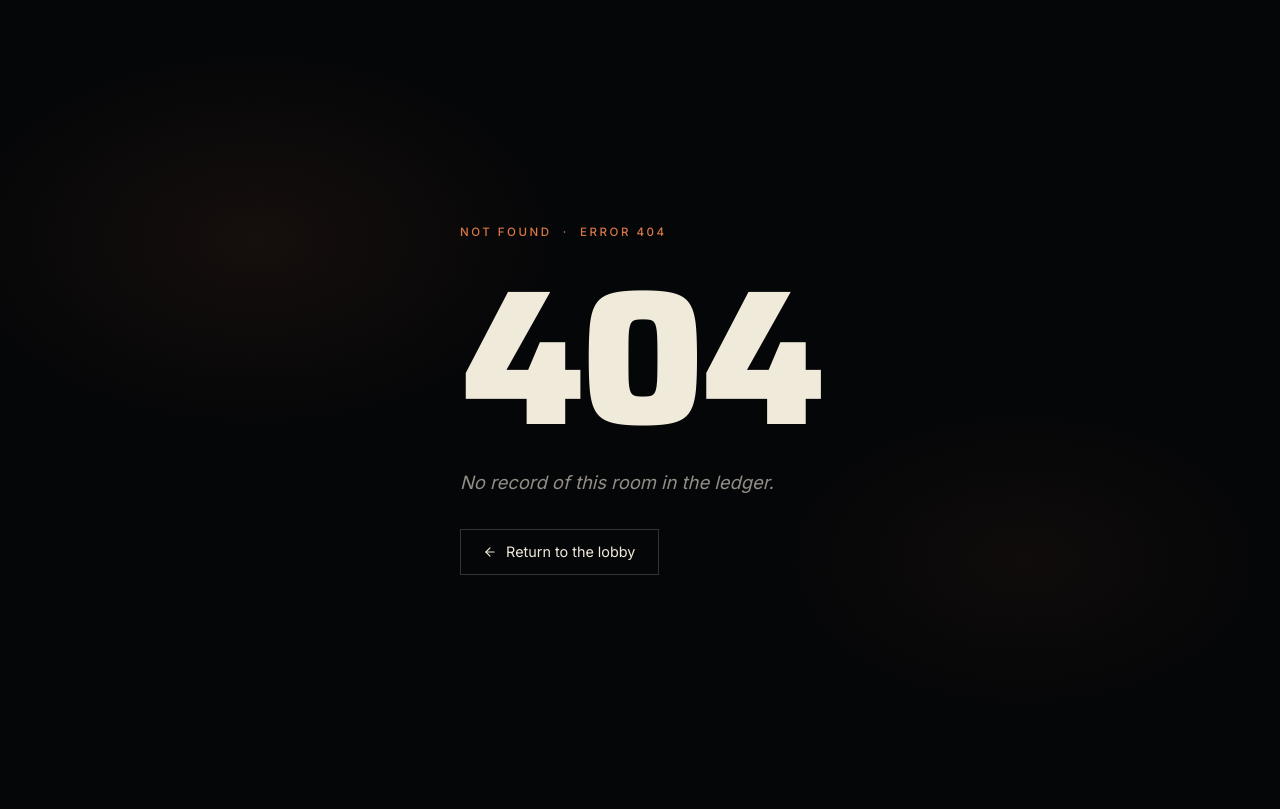
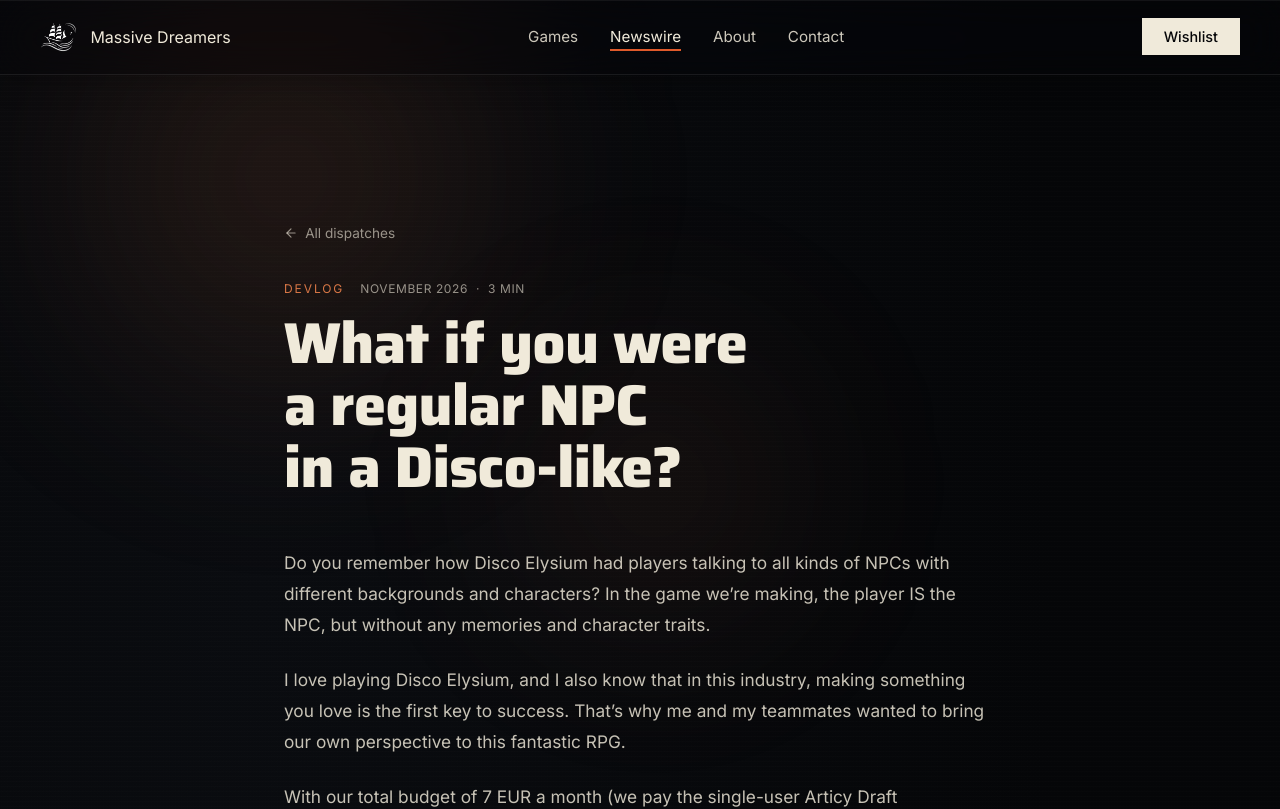
Before and after one commit to Massive-Dreamers/web-app, a React (Vite) app: page /news/regular-npc-in-a-disco-like in a window 1280 px wide. Before the commit this address had no page. Shown: the top 809 px of the page. Built offline with nearby package versions, Linux system fonts and the light colour scheme.

Commit message:
New blog added

```diff
--- a/src/App.tsx
+++ b/src/App.tsx
@@ -4,6 +4,7 @@ import StudioHome from './pages/StudioHome';
 import Games from './pages/Games';
 import About from './pages/About';
 import News from './pages/News';
+import NewsArticle from './pages/NewsArticle';
 import Contact from './pages/Contact';
 import Links from './pages/Links';
 import GamePage from './pages/GamePage';
@@ -45,6 +46,7 @@ function App() {
           <Route path="/games" element={<Games />} />
           <Route path="/about" element={<About />} />
           <Route path="/news" element={<News />} />
+          <Route path="/news/:id" element={<NewsArticle />} />
           <Route path="/contact" element={<Contact />} />
           <Route path="/mind-your-stay" element={<GamePage />} />
           <Route path="/links" element={<Links />} />
--- a/src/data/dispatches.ts
+++ b/src/data/dispatches.ts
@@ -1,10 +1,14 @@
 import roomsImg from '../assets/rooms.png';
-import dialogCardImg from '../assets/dialog_card.png';
-import buildingsImg from '../assets/buildings.png';
-import lobbyImg from '../assets/lobby.png';
 
 export type NewsCategory = 'announcement' | 'devlog' | 'design';
 export type NewsCategoryLabel = 'Announcement' | 'Devlog' | 'Design Diary';
+
+// One piece of an article body, rendered in order on the article page.
+export type DispatchBlock =
+  | { type: 'p'; text: string }
+  | { type: 'h2'; text: string }
+  | { type: 'image'; src: string; alt: string; caption?: string }
+  | { type: 'list'; items: string[] };
 
 export interface Dispatch {
   id: string;
@@ -17,56 +21,85 @@ export interface Dispatch {
   image: string;
   featured?: boolean;
   href: string;
+  author?: string;
+  body: DispatchBlock[];
 }
 
 export const dispatches: Dispatch[] = [
   {
-    id: 'reveal',
-    title: 'Massive Dreamers reveals Mind Your Stay for PC',
-    category: 'Announcement',
-    categoryKey: 'announcement',
-    date: 'August 2026',
+    id: 'regular-npc-in-a-disco-like',
+    title: 'What if you were a regular NPC in a Disco-like?',
+    category: 'Devlog',
+    categoryKey: 'devlog',
+    date: 'November 2026',
     readTime: '3 min',
     excerpt:
-      'Our debut narrative RPG and point-and-click adventure, set inside a hotel caught between espionage, history, and a mounting civil revolution.',
+      'In Mind Your Stay, the player IS the NPC: a receptionist with no memories and no character traits, deciding who gets to spend the night at Safe Haven.',
     image: roomsImg,
     featured: true,
-    href: '/news',
+    href: '/news/regular-npc-in-a-disco-like',
+    author: 'Niyazi from Massive Dreamers team',
+    body: [
+      {
+        type: 'p',
+        text: 'Do you remember how Disco Elysium had players talking to all kinds of NPCs with different backgrounds and characters? In the game we’re making, the player IS the NPC, but without any memories and character traits.',
       },
       {
-    id: 'dialogue',
-    title: 'The architecture of branching dialogue in Mind Your Stay',
-    category: 'Devlog',
-    categoryKey: 'devlog',
-    date: 'September 2026',
-    readTime: '4 min',
-    excerpt:
-      'How we built dialogue trees that remember every choice, hesitate under pressure, and reflect the player’s moral alignment across the Safe Haven crisis.',
-    image: dialogCardImg,
-    href: '/news',
+        type: 'p',
+        text: 'I love playing Disco Elysium, and I also know that in this industry, making something you love is the first key to success. That’s why me and my teammates wanted to bring our own perspective to this fantastic RPG.',
       },
       {
-    id: 'noir',
-    title: 'Designing Safe Haven: pixel art, noir lighting, spatial mood',
-    category: 'Design Diary',
-    categoryKey: 'design',
-    date: 'July 2026',
-    readTime: '5 min',
-    excerpt:
-      'A close read of the artistic process behind 2D environments that feel tangible, historically grounded, and layered with environmental storytelling.',
-    image: buildingsImg,
-    href: '/news',
+        type: 'p',
+        text: 'With our total budget of 7 EUR a month (we pay the single-user Articy Draft subscription with it), an isometric 3D game with free movement is out of the question.',
       },
       {
-    id: 'audio',
-    title: 'Scoring tension: the philosophy of dynamic audio and silence',
-    category: 'Devlog',
-    categoryKey: 'devlog',
-    date: 'June 2026',
-    readTime: '4 min',
-    excerpt:
-      'Why silence and acoustic weight matter as much as melody when building suspense across long corridors and clandestine guest interviews.',
-    image: lobbyImg,
-    href: '/news',
+        type: 'image',
+        src: roomsImg,
+        alt: 'Hand-drawn isometric prototype of the Safe Haven hotel rooms',
+        caption: 'Prototype: the Safe Haven hotel, hand drawn in an isometric 2D style.',
+      },
+      {
+        type: 'p',
+        text: 'That’s why we decided to get the isometric look in 2D (our artist still hates me for this decision). Everything in the game will be hand drawn, including the light, shadows and animations of characters.',
+      },
+      { type: 'h2', text: 'TL;DR' },
+      {
+        type: 'p',
+        text: 'Mind Your Stay is a hotel management Disco-like where you play as the receptionist of this hotel called Safe Haven. You can’t move, can’t travel around the map for quests. You just sit there, and do your job. Kind of like Papers, Please.',
+      },
+      { type: 'h2', text: 'More about the game' },
+      {
+        type: 'p',
+        text: 'You’re stationed in the reception desk, and the characters will approach you for rooms. The game introduces all kinds of interesting characters with different motivations, stories and goals.',
+      },
+      {
+        type: 'p',
+        text: 'As the receptionist, you decide who gets to spend the night in the hotel. As the player, you meet with these characters, learn their goals, and decide if you want to help them or not.',
+      },
+      {
+        type: 'p',
+        text: 'Oh…and of course, you also have skills that help you during the dialogues. There are three main skills: I won’t give you their names yet, but they help the player a) Lie, b) Know the world or c) See through the disguise of the guests. Based on the skill’s level, they will interact with you during dialogue to help you get out of problematic situations.',
+      },
+      { type: 'h2', text: 'Let’s talk' },
+      {
+        type: 'p',
+        text: 'I’d like everyone to treat this post as a dialogue platform between us. Tell us:',
+      },
+      {
+        type: 'list',
+        items: [
+          'Why you loved Disco Elysium;',
+          'What new mechanics, or types of characters you’d love to see in such a game.',
+        ],
+      },
+      {
+        type: 'p',
+        text: 'We’ll be more than pleased to take all of these ideas into consideration.',
+      },
+      {
+        type: 'p',
+        text: 'And, one last thing…you can wishlist Mind Your Stay right now, and follow the page for more updates.',
+      },
+    ],
   },
 ];
--- a/src/pages/News.tsx
+++ b/src/pages/News.tsx
@@ -1,5 +1,6 @@
 import { useMemo, useState } from 'react';
 import { motion } from 'framer-motion';
+import { Link } from 'react-router-dom';
 import { ArrowUpRight } from 'lucide-react';
 import StudioHeader from '../components/StudioHeader';
 import Footer from '../components/Footer';
@@ -80,7 +81,7 @@ export default function News() {
                   ease: easeOut,
                 }}
               >
-                <a href="#" className="news-card-inner" onClick={(e) => e.preventDefault()}>
+                <Link to={article.href} className="news-card-inner">
                   <div className="news-card-media">
                     <img
                       src={article.image}
@@ -106,7 +107,7 @@ export default function News() {
                       Read <ArrowUpRight size={14} />
                     </span>
                   </div>
-                </a>
+                </Link>
               </motion.article>
             ))}
           </div>
--- /dev/null
+++ b/src/pages/NewsArticle.tsx
@@ -0,0 +1,102 @@
+import { Link, useParams } from 'react-router-dom';
+import { motion } from 'framer-motion';
+import { ArrowLeft, ArrowUpRight } from 'lucide-react';
+import StudioHeader from '../components/StudioHeader';
+import Footer from '../components/Footer';
+import AbstractField from '../components/AbstractField';
+import NotFound from '../components/NotFound';
+import { dispatches, type DispatchBlock } from '../data/dispatches';
+import { STEAM_URL } from '../data/games';
+import '../styles/StudioHome.css';
+import '../styles/News.css';
+
+const easeOut = [0.16, 1, 0.3, 1] as const;
+
+function Block({ block }: { block: DispatchBlock }) {
+  switch (block.type) {
+    case 'p':
+      return <p>{block.text}</p>;
+    case 'h2':
+      return <h2>{block.text}</h2>;
+    case 'list':
+      return (
+        <ul>
+          {block.items.map((item) => (
+            <li key={item}>{item}</li>
+          ))}
+        </ul>
+      );
+    case 'image':
+      return (
+        <figure className="article-figure">
+          <img src={block.src} alt={block.alt} loading="lazy" />
+          {block.caption && <figcaption>{block.caption}</figcaption>}
+        </figure>
+      );
+  }
+}
+
+export default function NewsArticle() {
+  const { id } = useParams();
+  const article = dispatches.find((d) => d.id === id);
+
+  if (!article) return <NotFound />;
+
+  return (
+    <div className="news-page">
+      <StudioHeader />
+
+      <div className="news-content-wrap">
+        <div className="news-bg" aria-hidden>
+          <AbstractField />
+        </div>
+
+        <motion.main
+          className="studio-container article-main"
+          initial={{ opacity: 0, y: 20 }}
+          animate={{ opacity: 1, y: 0 }}
+          transition={{ duration: 0.85, ease: easeOut }}
+        >
+          <Link to="/news" className="article-back">
+            <ArrowLeft size={14} /> All dispatches
+          </Link>
+
+          <header className="article-header">
+            <div className="news-card-meta">
+              <span className="article-tag">{article.category}</span>
+              <span>{article.date}</span>
+              <span aria-hidden>&middot;</span>
+              <span>{article.readTime}</span>
+            </div>
+            <h1 className="article-title">{article.title}</h1>
+          </header>
+
+          <article className="article-body">
+            {article.body.map((block, i) => (
+              <Block key={i} block={block} />
+            ))}
+
+            {article.author && (
+              <p className="article-signoff">
+                Cheers,
+                <br />
+                {article.author}
+              </p>
+            )}
+          </article>
+
+          <a
+            href={STEAM_URL}
+            target="_blank"
+            rel="noopener noreferrer"
+            className="article-cta"
+          >
+            Wishlist Mind Your Stay on Steam <ArrowUpRight size={16} />
+          </a>
+        </motion.main>
+      </div>
+
+      <Footer />
+    </div>
+  );
+}
--- a/src/styles/News.css
+++ b/src/styles/News.css
@@ -249,3 +249,123 @@
     gap: 1.5rem;
   }
 }
+
+/* ==========================================================================
+   ARTICLE PAGE
+   ========================================================================== */
+
+.article-main {
+  position: relative;
+  z-index: 1;
+  max-width: 760px;
+}
+
+.article-back {
+  display: inline-flex;
+  align-items: center;
+  gap: 0.45rem;
+  margin-bottom: 2.5rem;
+  font-size: 0.85rem;
+  color: var(--text-dim);
+  transition: color 0.25s ease, gap 0.3s ease;
+}
+
+.article-back:hover {
+  color: var(--accent-orange);
+  gap: 0.65rem;
+}
+
+.article-header {
+  margin-bottom: 3rem;
+}
+
+.article-tag {
+  color: var(--accent-orange);
+  letter-spacing: 0.16em;
+  margin-right: 0.5rem;
+}
+
+.article-title {
+  margin-top: 1rem;
+  font-family: 'Saira', sans-serif;
+  font-size: clamp(2.2rem, 5vw, 3.6rem);
+  font-weight: 800;
+  line-height: 1.08;
+  letter-spacing: -0.01em;
+  color: var(--text-main);
+  text-wrap: balance;
+}
+
+.article-body {
+  font-family: 'Inter', sans-serif;
+  font-size: 1.08rem;
+  line-height: 1.8;
+  color: rgba(240, 234, 218, 0.82);
+}
+
+.article-body p,
+.article-body ul {
+  margin: 0 0 1.5rem;
+}
+
+.article-body h2 {
+  margin: 3rem 0 1rem;
+  font-family: 'Saira', sans-serif;
+  font-size: clamp(1.4rem, 2.4vw, 1.8rem);
+  font-weight: 700;
+  line-height: 1.2;
+  color: var(--text-main);
+}
+
+.article-body ul {
+  padding-left: 1.4rem;
+}
+
+.article-body li {
+  margin-bottom: 0.5rem;
+}
+
+.article-body li::marker {
+  color: var(--accent-orange);
+}
+
+.article-figure {
+  margin: 2.5rem 0;
+}
+
+.article-figure img {
+  display: block;
+  width: 100%;
+  height: auto;
+  border: 1px solid rgba(240, 234, 218, 0.08);
+}
+
+.article-figure figcaption {
+  margin-top: 0.75rem;
+  font-size: 0.85rem;
+  color: var(--text-dim);
+}
+
+.article-signoff {
+  margin-top: 2.5rem;
+  color: var(--text-main);
+}
+
+.article-cta {
+  display: inline-flex;
+  align-items: center;
+  gap: 0.5rem;
+  margin-top: 3rem;
+  padding: 0.95rem 1.6rem;
+  font-family: 'Inter', sans-serif;
+  font-size: 0.95rem;
+  font-weight: 500;
+  color: var(--bg-dark);
+  background: var(--accent-orange);
+  transition: gap 0.3s ease, filter 0.25s ease;
+}
+
+.article-cta:hover {
+  gap: 0.75rem;
+  filter: brightness(1.1);
+}
```
Lines whose indentation alone changed are shown as unchanged.
